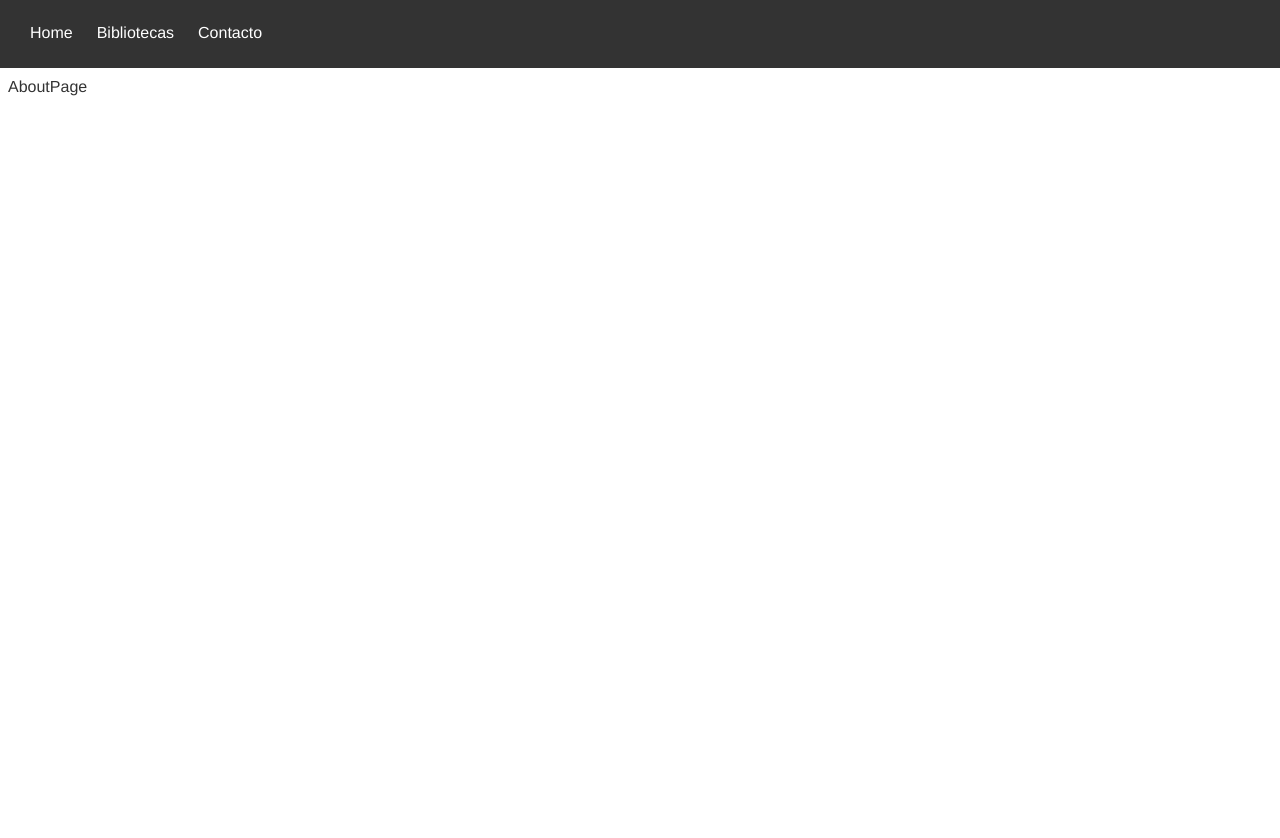
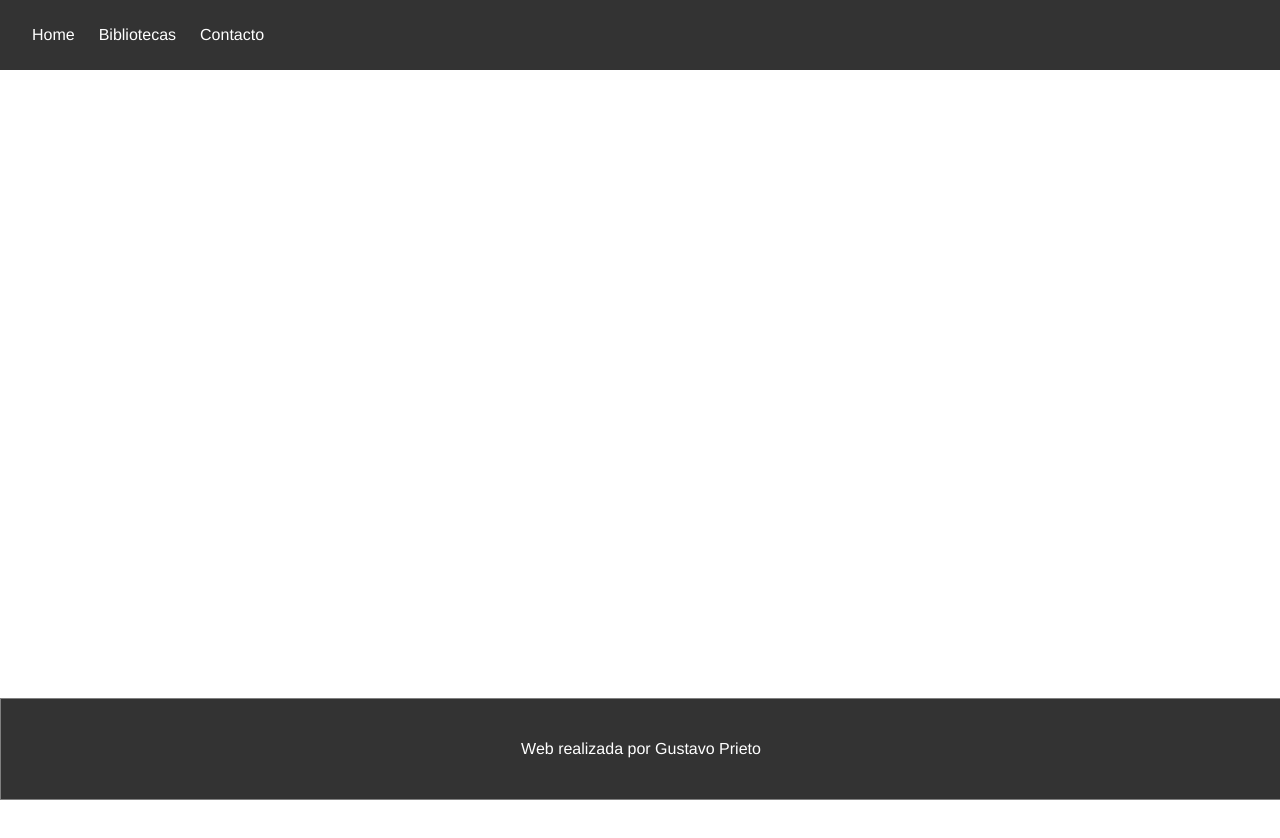
Before and after one commit to GustavoPrietoCode/reactParkings, a React (Vite) app: page /contacto in a window 1280 px wide. Shown: the top 838 px of the page. Before the commit the page ends 800 px from the top, so only its background shows below. Built offline with nearby package versions, Linux system fonts and the light colour scheme.

Commit message:
feat: building design home

```diff
--- a/index.html
+++ b/index.html
@@ -3,7 +3,7 @@
   <head>
     <meta charset="UTF-8" />
     <meta name="viewport" content="width=device-width, initial-scale=1.0" />
-    <title>Parkings</title>
+    <title>Práctica Gustavo Prieto</title>
   </head>
   <body>
     <div id="root"></div>
--- a/src/Home.jsx
+++ b/src/Home.jsx
@@ -1,9 +1,11 @@
 import { AppRouter } from "./router/AppRouter"
+import { Footer } from "./ui/components/Footer"
 
 export const Home = () => {
   return (
     <>
         <AppRouter />
+        <Footer />
     </>
   )
 }
--- a/src/parkings/components/Weather.jsx
+++ b/src/parkings/components/Weather.jsx
@@ -2,7 +2,7 @@ import { useFetchWeather } from '../hooks/useFetchWeather'
 
 export const Weather = () => {
 
-    const { data:{id, name}, error, isLoading } = useFetchWeather();
+    const { data:{id, name, stateSky, tempMax, tempMin}, error, isLoading } = useFetchWeather();
   //console.log(data)
 
   if(isLoading){
@@ -23,10 +23,13 @@ export const Weather = () => {
 
 
   return (
-    <div>
-        <h2>
-          {name}
-        </h2>
-    </div>
+    <>
+      <div className='weather'>
+        <h4>La temperatura en {name}</h4>
+        <p>{stateSky} - Temp. Max: <strong>{tempMax}</strong> y Temp. Min: <strong>{tempMin}</strong></p>
+      </div>
+
+    </>
+
   )
 }
--- a/src/parkings/hooks/useFetchWeather.js
+++ b/src/parkings/hooks/useFetchWeather.js
@@ -1,7 +1,8 @@
 import { useState, useEffect } from "react";
 
 const codMadrid = "28";
-const url = `https://www.el-tiempo.net/api/json/v2/provincias/${codMadrid}`;
+const codVall = "47";
+const url = `https://www.el-tiempo.net/api/json/v2/provincias/${codVall}`;
 
 export const useFetchWeather = () => {
 
@@ -22,13 +23,15 @@ export const useFetchWeather = () => {
         try {
             const res = await fetch(url);
             const { ciudades }  = await res.json();
-            const madrid = ciudades[0];
+            const miCiudad = ciudades[0];
+
+            console.log(miCiudad)
             setWeather( {
-                id: madrid.id,
-                name: madrid.name,
-                stateSky: madrid.stateSky.description,
-                tempMax: madrid.temperatures.max,
-                tempMin: madrid.temperatures.min,
+                id: miCiudad.id,
+                name: miCiudad.name,
+                stateSky: miCiudad.stateSky.description,
+                tempMax: miCiudad.temperatures.max,
+                tempMin: miCiudad.temperatures.min,
               })
             } catch (e) {
                 setError(true);
--- a/src/parkings/pages/AboutPage.jsx
+++ b/src/parkings/pages/AboutPage.jsx
@@ -1,7 +1,13 @@
-import React from 'react'
 
 export const AboutPage = () => {
   return (
-    <div>AboutPage</div>
+    <>
+      <div className='bodyPage'>
+
+
+
+      </div>
+
+    </>
   )
 }
--- a/src/parkings/pages/HomePage.jsx
+++ b/src/parkings/pages/HomePage.jsx
@@ -6,8 +6,17 @@ export const HomePage = () => {
   return (
 
     <>
-      <h1>HomePage</h1>
-      <Weather />
+      <div className='bodyPage bodyHomePage'>
+
+        <main className='main'>
+          <h1>VallaOcio</h1>
+          <p><strong>Conoce las últimas novedades culturales de tu ciudad</strong></p>
+          <Weather />
+        </main>
+
+      </div>
+
+
 
     </>
 
--- a/src/styles.scss
+++ b/src/styles.scss
@@ -4,21 +4,20 @@ $primary-color: #333;
 body {
   font: 100% $font-stack;
   color: $primary-color;
+  padding: 0;
+  margin: 0;
 }
 
 nav {
   position: relative;
   background-color:  $primary-color;
   padding: 20px;
-  top: -10px;
-  margin-left: -10px;
   width:100%;
 
   ul {
     margin: 0;
     padding: 0;
     list-style: none;
-
   }
 
   a {
@@ -28,3 +27,43 @@ nav {
     text-decoration: none;
   }
 }
+
+.bodyPage{
+  height: 100vh;
+  display: flex;
+  justify-content: center;
+  align-items: center;
+}
+
+.bodyHomePage {
+  background-image: url('src/img/san-pablo-valladolid.jpg');
+  background-size: cover;
+  color: #000;
+}
+
+.main{
+  background-color: rgba(255, 255, 255, 0.5);
+  padding: 20px;
+  border-radius: 10px;
+}
+
+.weather{
+  margin-top: 20px;
+  padding: 10px;
+  border: 1px solid gray;
+  border-radius: 10px;
+  background-color: rgba(255, 255, 255, 0.5);
+}
+
+.footer {
+  border: 1px solid gray;
+  position:sticky;
+  bottom: 0;
+  width: 100%;
+  height: 100px;
+  display: flex;
+  justify-content: center;
+  align-items: center;
+  color: #fff;
+  background-color: $primary-color;
+}
--- /dev/null
+++ b/src/ui/components/Footer.jsx
@@ -0,0 +1,10 @@
+import React from 'react'
+
+export const Footer = () => {
+  return (
+    <div className='footer'>
+
+        Web realizada por Gustavo Prieto
+    </div>
+  )
+}
```
Also changed, not shown: 1 other file (tests, documents, lock files or other folders).
